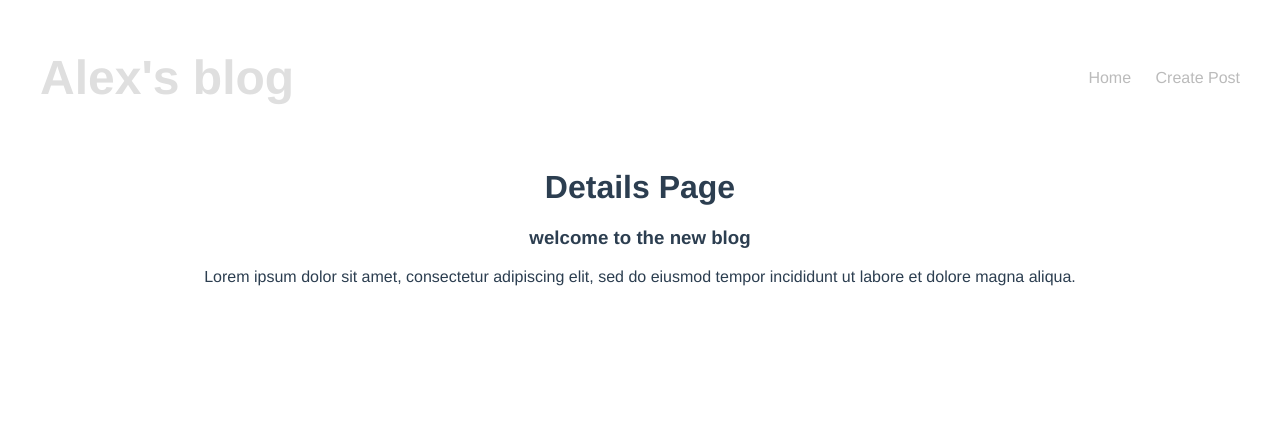
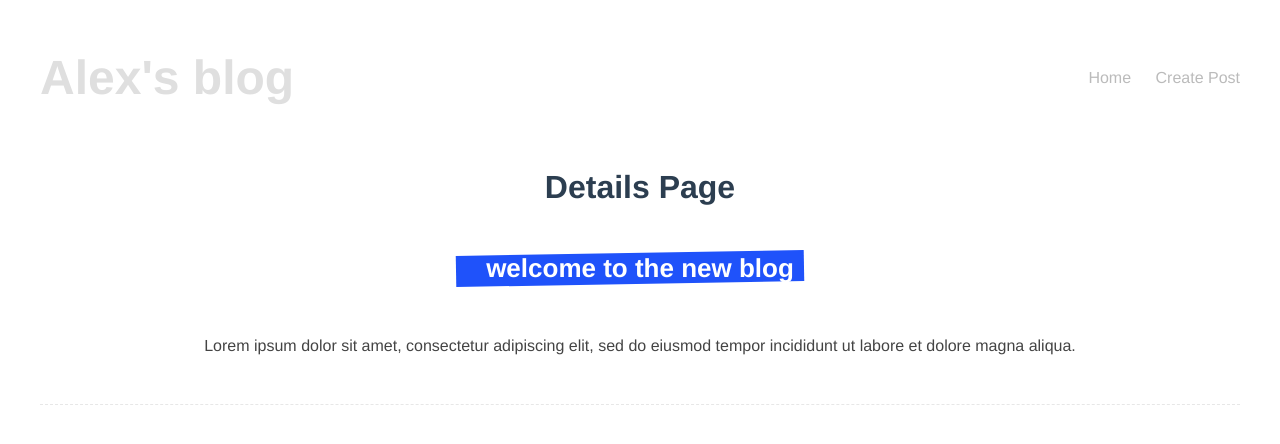
Before and after one commit to AlexStraton/dojo-blog, a Vue app: page /posts/1 in a window 1280 px wide. Shown: the top 444 px of the page. Built offline with nearby package versions, Linux system fonts and the light colour scheme; data requests are answered from the project's data file.

Commit message:
created /tags/:tag endpoint which gets all the articles with the specific tag

```diff
--- a/src/composables/getPost.js
+++ b/src/composables/getPost.js
@@ -12,7 +12,6 @@
       }
       const data = await blogPost.json();
       post.value = data;
-      console.log(post.value, "post value");
     } catch (err) {
       error.value = err.message;
     }
--- a/src/composables/getPosts.js
+++ b/src/composables/getPosts.js
@@ -7,6 +7,7 @@
   const load = async () => {
     try {
       let data = await fetch("http://localhost:3000/posts");
+
       if (!data.ok) {
         throw Error("no data");
       }
--- a/src/router/index.js
+++ b/src/router/index.js
@@ -2,6 +2,8 @@
 import Home from "../views/Home.vue";
 import Details from "../views/Details.vue";
 import Create from "@/views/Create.vue";
+import Tag from "@/views/Tag.vue";
+
 const routes = [
   {
     path: "/",
@@ -19,6 +21,12 @@
     name: "create",
     component: Create,
   },
+  {
+    path: "/tags/:tag",
+    name: "tag",
+    component: Tag,
+    props: true,
+  },
 ];
 
 const router = createRouter({
--- a/src/views/Details.vue
+++ b/src/views/Details.vue
@@ -1,9 +1,9 @@
 <template>
   <div>
     <h1>Details Page</h1>
-    <div v-if="post">
+    <div v-if="post" class="post">
       <h3>{{ post.title }}</h3>
-      <div>{{ post.body }}</div>
+      <p class="pre">{{ post.body }}</p>
     </div>
     <div v-else>
       <Spinner />
@@ -27,4 +27,17 @@
 };
 </script>
 
-<style></style>
+<style>
+.post {
+  max-width: 1200px;
+  margin: 0 auto;
+}
+.post p {
+  color: #444;
+  line-height: 1.5em;
+  margin-top: 40px;
+}
+.pre {
+  white-space: pre-wrap;
+}
+</style>
--- /dev/null
+++ b/src/views/Tag.vue
@@ -0,0 +1,30 @@
+<template>
+  <div v-if="error">{{ error }}</div>
+  <div v-if="posts.length"><PostList :posts="postByTag" /></div>
+</template>
+
+<script>
+import getPosts from "@/composables/getPosts";
+import { useRoute } from "vue-router";
+import { computed } from "vue";
+import PostList from "@/components/PostList.vue";
+
+export default {
+  components: { PostList },
+  setup() {
+    const route = useRoute();
+    const { posts, error, load } = getPosts();
+    load();
+
+    const tag = route.params.tag;
+
+    const postByTag = computed(() => {
+      return posts.value.filter((post) => post.tags.includes(tag));
+    });
+    console.log(postByTag);
+    return { posts, error, postByTag };
+  },
+};
+</script>
+
+<style></style>
```
